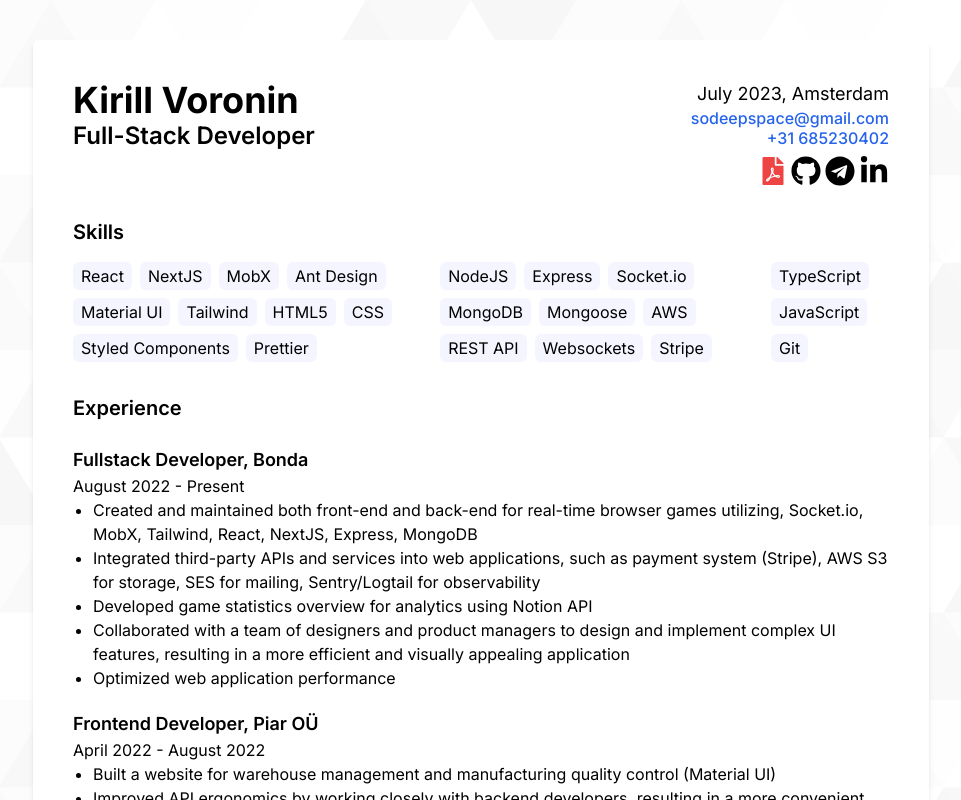
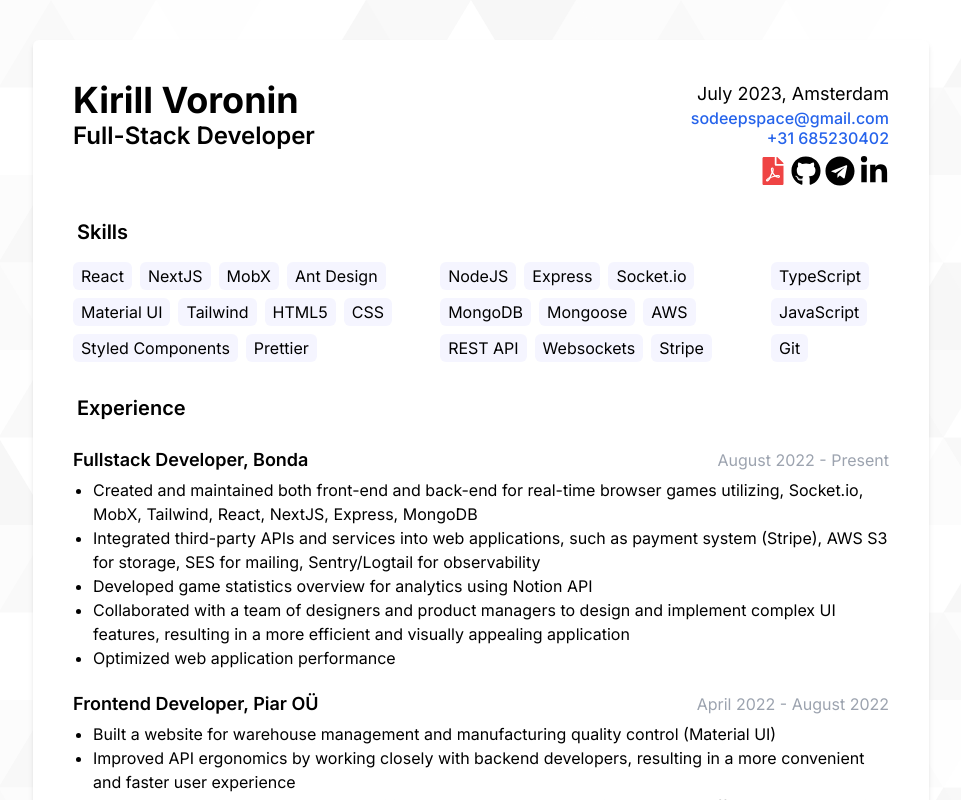
Before and after one commit to Foxona/foxona_cv, a Next.js app: page / in a window 1280 px wide. Shown: the top 800 px of the page, without its empty margins (159-1120 px from the left). Built offline with nearby package versions, Linux system fonts and the light colour scheme.

Commit message:
dates moved to another place, adjusted gaps

```diff
--- a/src/app/page.tsx
+++ b/src/app/page.tsx
@@ -46,12 +46,14 @@ const ExperienceSection = () => {
 
   return (
     <>
-      <h3 className="mb-2 p-4 px-0 text-xl font-semibold print:p-0">Experience</h3>
+      <h3 className="mb-2 p-4 px-1 text-xl font-semibold">Experience</h3>
       {myExperiences.map((experience) => (
-        <div className="mb-5 px-0 print:px-0" key={experience.title}>
-          <h4 className="text-lg font-semibold">{experience.title}</h4>
-          <p>{experience.date}</p>
-          <ul className="list-disc pl-5">
+        <div className="mb-5 px-0" key={experience.title}>
+          <div className="flex items-center justify-between">
+            <h4 className="text-lg font-semibold">{experience.title}</h4>
+            <span className="text-gray-400">{experience.date}</span>
+          </div>
+          <ul className="mt-1 list-disc pl-5">
             {experience.description.map((item, i) => (
               <li key={i}>{item}</li>
             ))}
@@ -124,7 +126,7 @@ const SkillsSection = () => {
   ] as const;
   return (
     <>
-      <h3 className="p-4 px-0 text-xl font-semibold print:p-0">Skills</h3>
+      <h3 className="p-4 px-1 text-xl font-semibold">Skills</h3>
       <div className="mb-4 flex flex-col gap-1 px-0 text-sm print:mb-2 print:flex-row print:px-0 md:flex-row md:text-base">
         {skills.map(({ skills, tagColor }, i) => (
           <div key={i} className="mt-2 flex flex-col print:mt-0 md:mr-5 md:mt-0">
```
